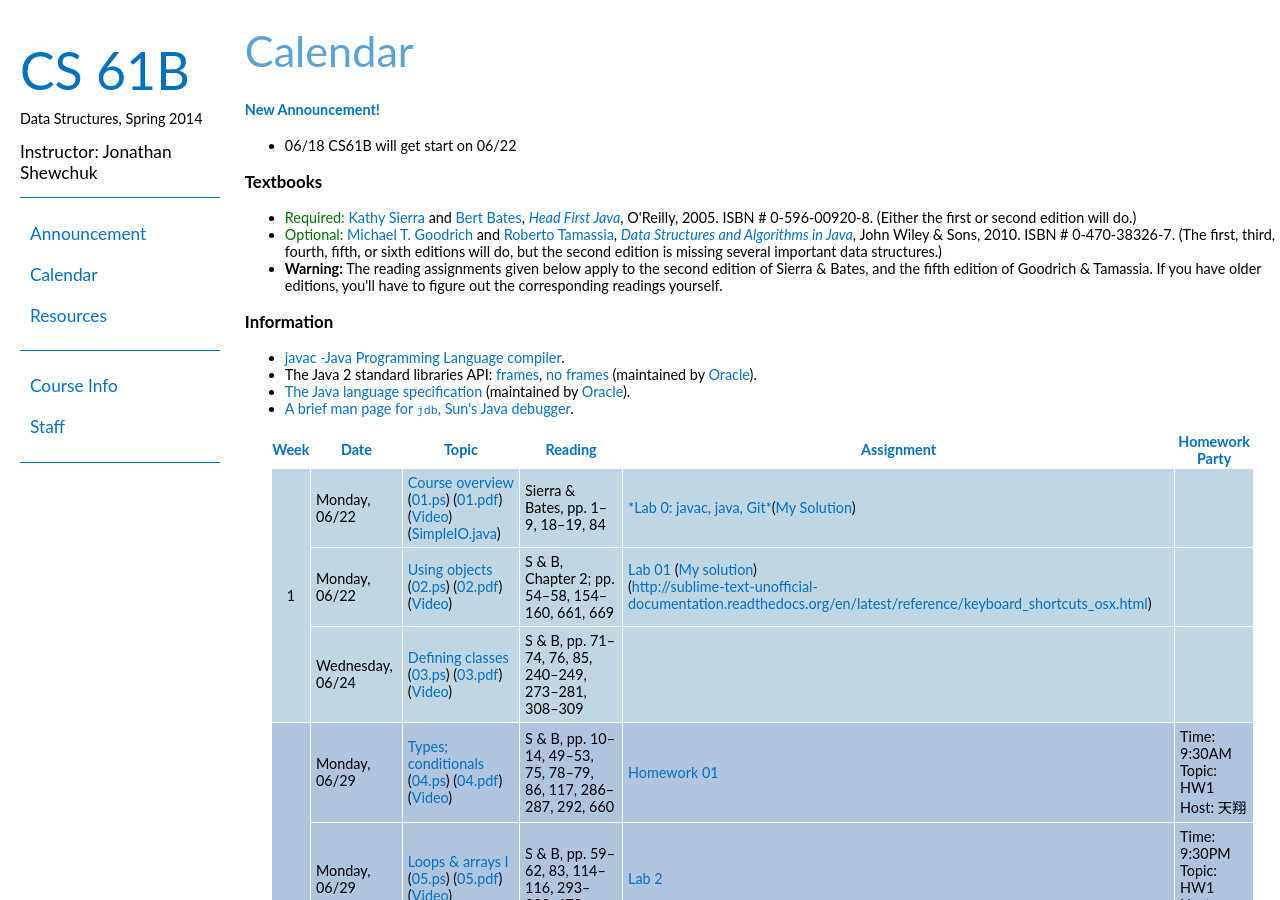
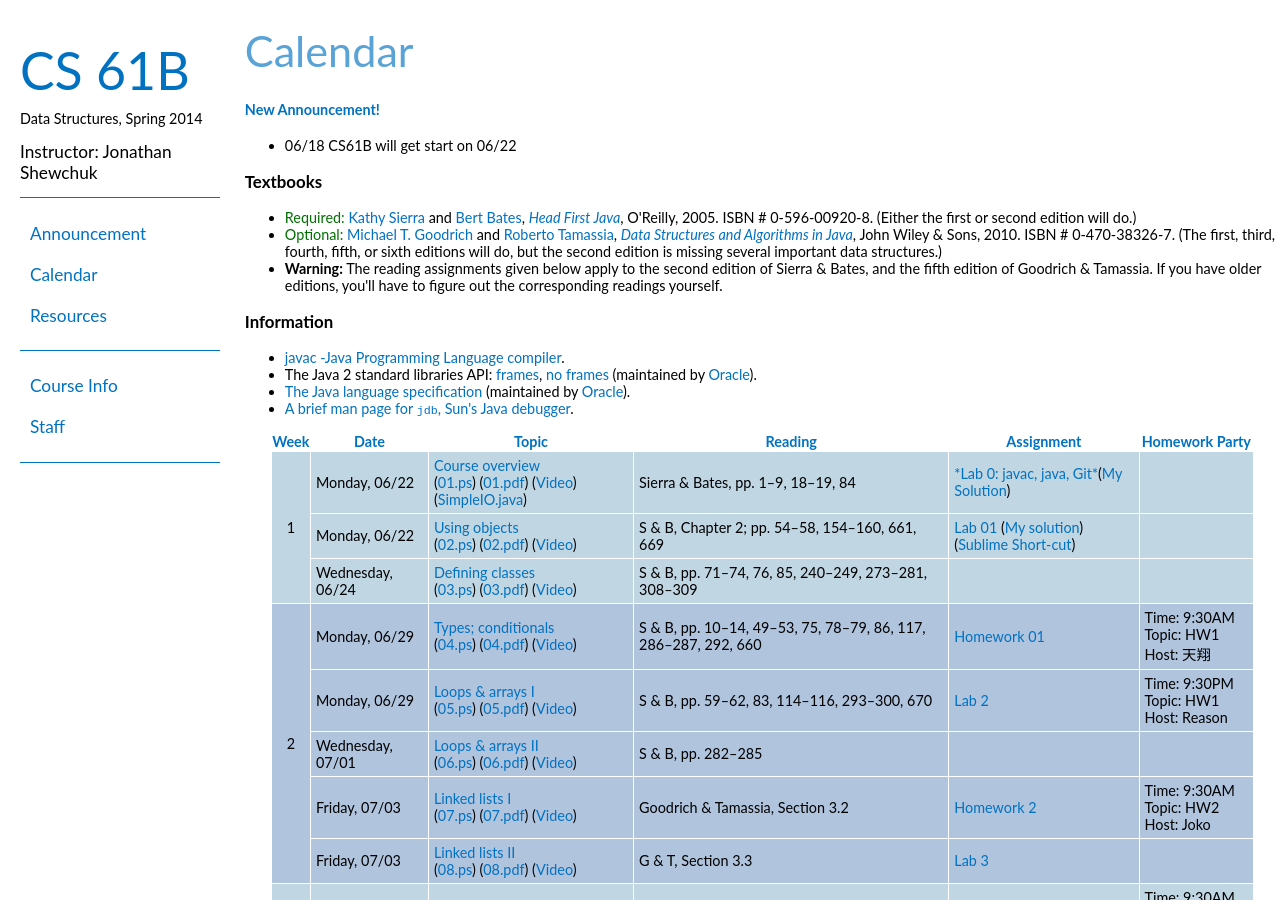
Before and after one commit to gaotx/cs61b, a Jekyll site: the page built from index.html, in a window 1280 px wide and 900 px high. Built offline with Jekyll 4.4.1, drawn with Linux system fonts in a browser that asks for light colours; the list of posts is cut into pages by our own code; comment, search, counter and statistics services are not loaded.

Commit message:
Fixed sublime short cut link

```diff
--- a/index.html
+++ b/index.html
@@ -87,7 +87,7 @@ readings yourself.
     (<a href="https://www.youtube.com/watch?v=mFPmKGIrQs4&list=PL-XXv-cvA_iAlnI-BQr9hjqADPBtujFJd&index=1">Video</a>)
     </td>
 <td>S &amp; B, Chapter 2; pp. 54–58, 154–160, 661, 669</td>
-<td><a href="{{site.baseurl}}/lab/lab01">Lab 01</a> (<a href="http://gaotx.com/blogs/2015/06/22/cs61b-lab01/">My solution</a>)<br> (<a href="http://sublime-text-unofficial-documentation.readthedocs.org/en/latest/reference/keyboard_shortcuts_osx.html">http://sublime-text-unofficial-documentation.readthedocs.org/en/latest/reference/keyboard_shortcuts_osx.html</a>)</td>
+<td><a href="{{site.baseurl}}/lab/lab01">Lab 01</a> (<a href="http://gaotx.com/blogs/2015/06/22/cs61b-lab01/">My solution</a>)<br> (<a href="http://sublime-text-unofficial-documentation.readthedocs.org/en/latest/reference/keyboard_shortcuts_osx.html">Sublime Short-cut</a>)</td>
 <td></td>
 </tr>
 
```
